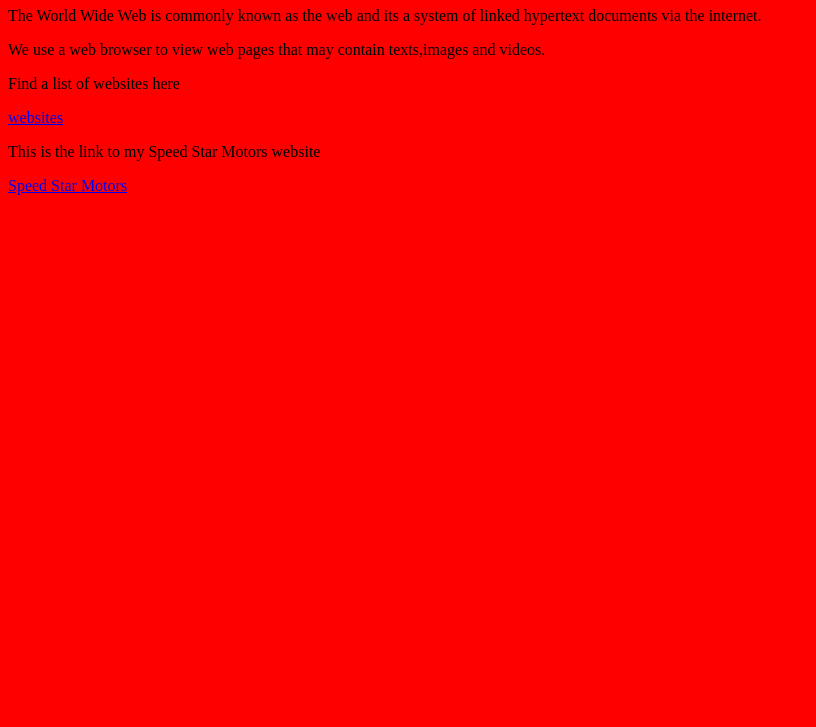
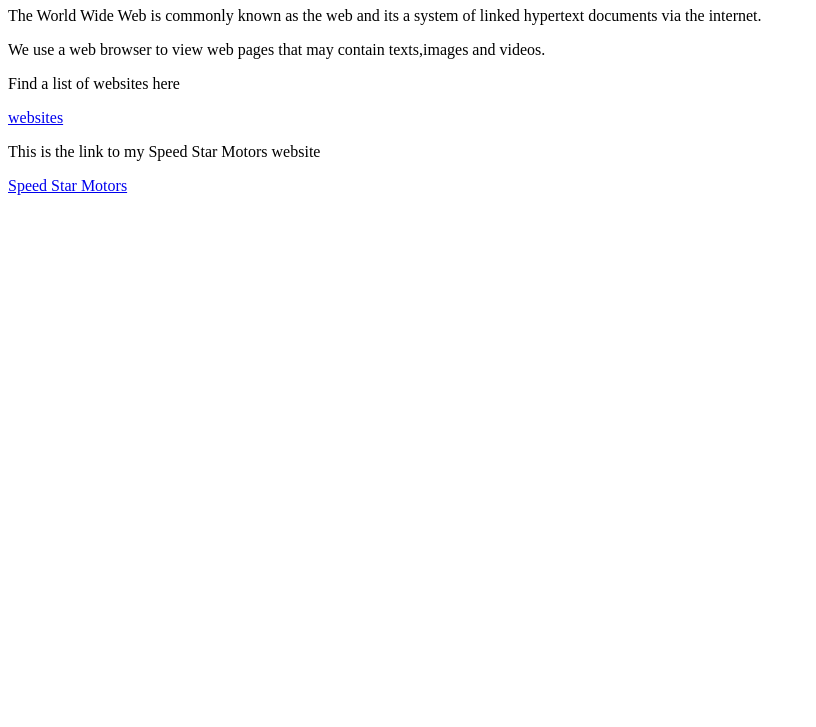
Before and after one commit to Bida23-102/HelloWorld, a plain HTML site: page index.html in a window 1280 px wide. Shown: the part 73-800 px from the top of the page, without its empty margins (0-816 px from the left). Drawn offline with Linux system fonts and the light colour scheme.

Commit message:
index.html

```diff
--- a/index.html
+++ b/index.html
@@ -3,7 +3,7 @@
  <HEAD>
   <TITLE> Web Activity 1 </title>
  </HEAD>
- <BODY style="background-color:red;">
+ <BODY>
   <h1>The World Wide Web </h1>
   <p>The World Wide Web is commonly known as the web and its a system of linked hypertext documents via the internet. </p>
   <p>We use a web browser to view web pages that may contain texts,images and videos. </p>
```
